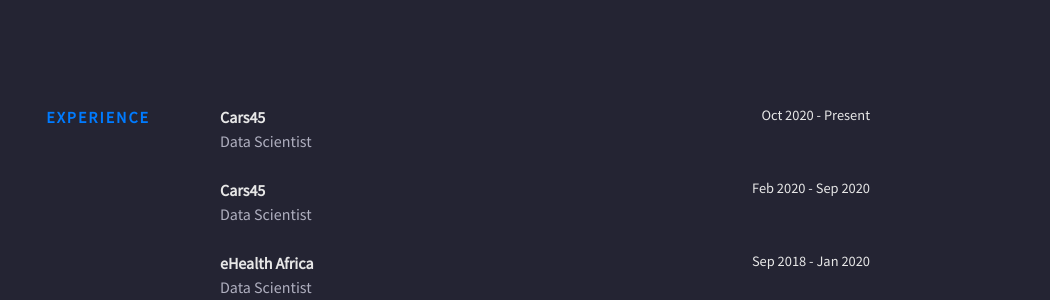
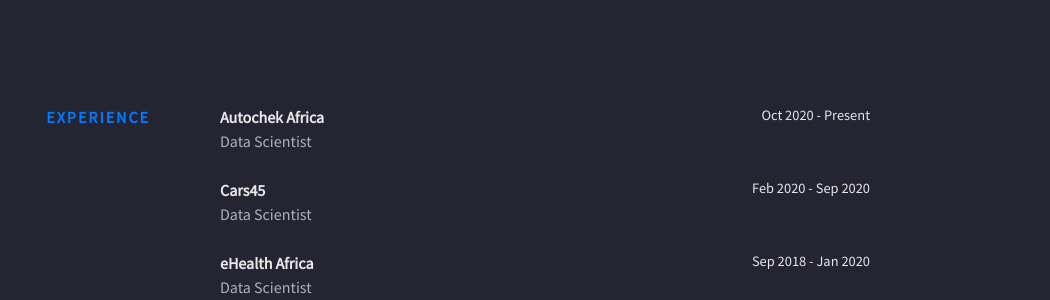
Before and after one commit to Godskid89/godskid89.github.io, a Jekyll site: the page built from index.html, in a window 1280 px wide and 900 px high, scrolled down 1947 px. Shown: the part 153-453 px from the top of the window, without its empty margins (230-1280 px from the left). Built offline with Jekyll 4.4.1, drawn with Linux system fonts in a browser that asks for light colours; nearby versions of some CDN libraries.

Commit message:
update experience

```diff
--- a/_data/experience.yml
+++ b/_data/experience.yml
@@ -1,4 +1,4 @@
-- company: Cars45
+- company: Autochek Africa
   url: https://autochek.africa/
   time: Oct 2020 - Present
   position: Data Scientist
```
